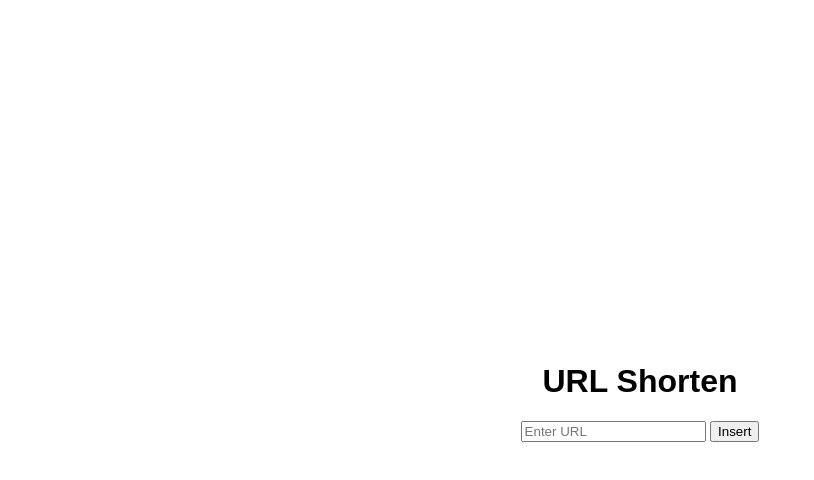
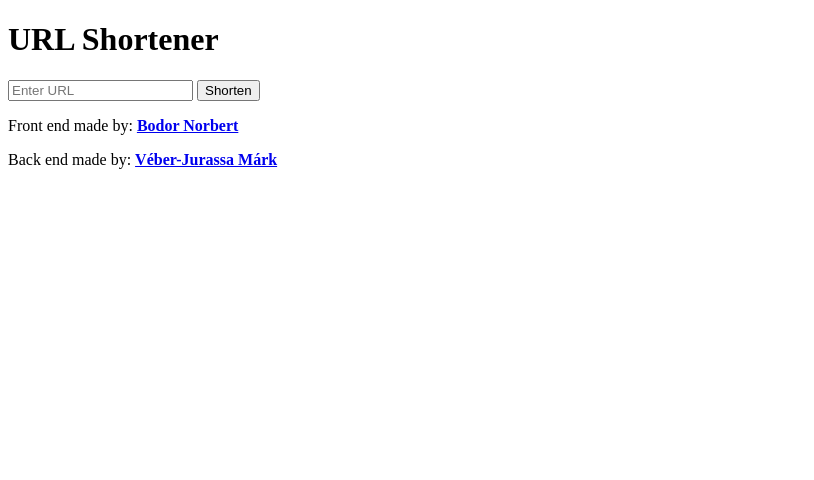
Before and after one commit to MarkVebeer/multitool, a website: page public/index.html in a window 1280 px wide. Shown: the whole page, without its empty margins (0-814 px from the left). Drawn offline with Linux system fonts and the light colour scheme; a small style sheet from the web is missing.

Commit message:
basic front-end

```diff
--- a/public/index.html
+++ b/public/index.html
@@ -4,28 +4,24 @@
     <meta charset="UTF-8">
     <meta name="viewport" content="width=device-width, initial-scale=1.0">
     <title>URL Shortener</title>
-    <style>
-        body {
-            display: flex;
-            justify-content: center;
-            align-items: center;
-            height: 100vh;
-            margin: 0;
-            font-family: Arial, sans-serif;
-        }
-        #container {
-            text-align: center;
-        }
-    </style>
-    <div></div>
+    <!-- Font -->
+    <link rel="stylesheet" href="https://cdn.jsdelivr.net/gh/ryanoasis/nerd-fonts@v2.1.0/webfonts/hack/hack.css">
+    <!-- CSS -->
+    <link rel="stylesheet" href="styles.css">
 </head>
 <body>
     <div id="container">
-        <h1>URL Shorten</h1>
-        <input type="text" id="urlInput" placeholder="Enter URL">
-        <button id="shortenBtn">Insert</button>
+        <h1>URL Shortener</h1>
+        <div id="inputWrapper">
+            <input type="text" id="urlInput" placeholder="Enter URL">
+            <button id="shortenBtn">Shorten</button>
+        </div>
         <p id="result"></p>
     </div>
+    <footer>
+        <p>Front end made by: <strong><a href="https://github.com/nrbrtuwu" target="_blank" class="hover-link">Bodor Norbert</a></strong></p>
+        <p>Back end made by: <strong><a href="https://markveber.hu/" target="_blank" class="hover-link">Véber-Jurassa Márk</a></strong></p>
+    </footer>
 
     <script>
         document.getElementById('shortenBtn').addEventListener('click', async () => {
```
